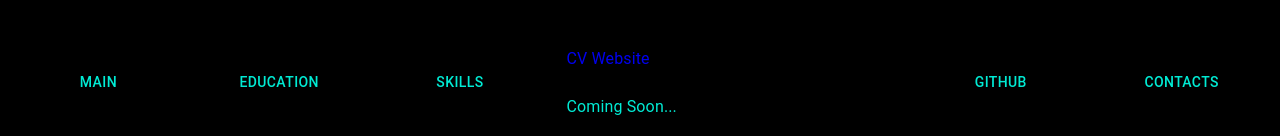
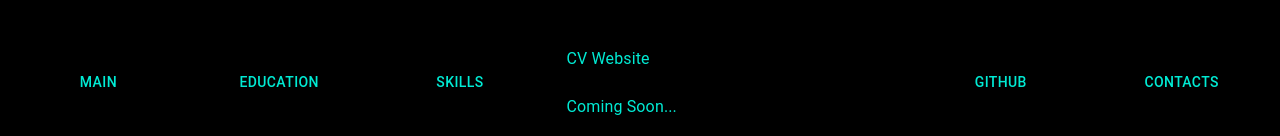
Before and after one commit to Kamchatskiy/CV-Musaev, a React (Create React App) app: page / in a window 1280 px wide. Both pictures are taken after a click on the tab "PROJECTS". Shown: the top 136 px of the page. Built offline with nearby package versions, Linux system fonts and the light colour scheme.

Commit message:
08.07.2023#1: Fixed link

```diff
--- a/src/Components/Header/index.js
+++ b/src/Components/Header/index.js
@@ -7,7 +7,7 @@ import ListItemText from '@mui/material/ListItemText';
 import Tabs from '@mui/material/Tabs';
 import Box from "@mui/system/Box";
 
-import { ContainerHeader, StyledTab } from "./style.js";
+import { ContainerHeader, StyledTab, StyledLink } from "./style.js";
 
 export const Header = () => {
 
@@ -38,11 +38,14 @@ export const Header = () => {
             <Box sx={{ width: '100%', maxWidth: 360, bgcolor: 'background.paper' }}>
             <nav>
                 <List>
-                    <ListItem disablePadding component="a" href="https://github.com/Kamchatskiy/CV-Musaev">
+                    <StyledLink disablePadding
+                    component="a" href="https://github.com/Kamchatskiy/CV-Musaev"
+                    target="_blank" rel="noopener noreferrer" >
                     <ListItemButton>
                         <ListItemText primary="CV Website" />
                     </ListItemButton>
-                    </ListItem>
+                    </StyledLink>
+
                     <ListItem disablePadding>
                     <ListItemButton>
                         <ListItemText primary="Coming Soon..." />
--- a/src/Components/Header/style.js
+++ b/src/Components/Header/style.js
@@ -1,5 +1,7 @@
 import styled from "styled-components"
 import Tab from '@mui/material/Tab';
+import ListItem from '@mui/material/ListItem';
+
 
 export const ContainerHeader = styled.div`
   height: 150px;
@@ -12,4 +14,10 @@ export const ContainerHeader = styled.div`
 
 export const StyledTab = styled(Tab)`
   flex: 1;
+  font-size: 40px;
 ;`
+
+export const StyledLink = styled(ListItem)`
+  text-decoration: none;
+  color: #00ebd4;
+`
```
Also changed, not shown: 7 other files (tests, documents, lock files or other folders).
